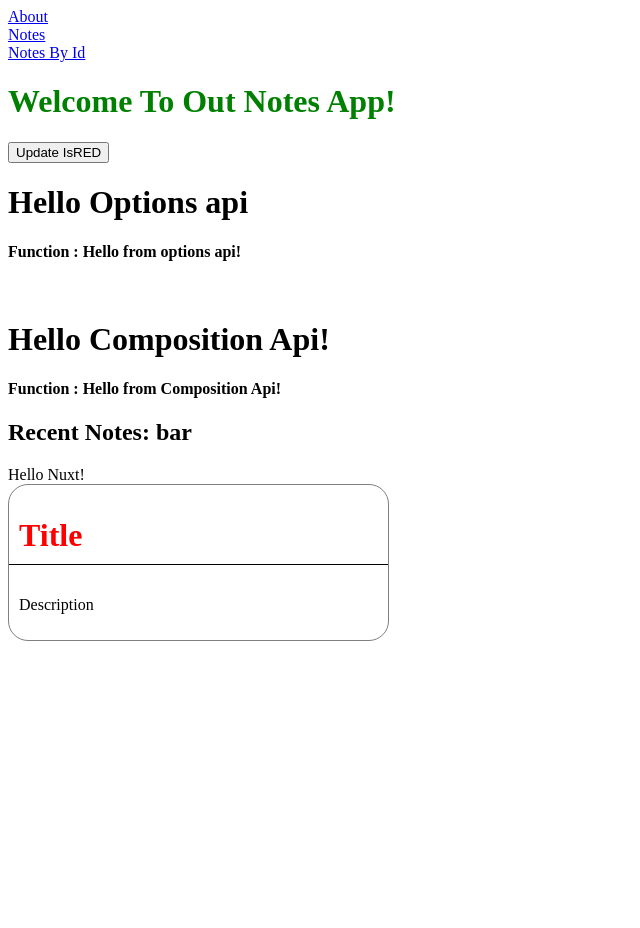
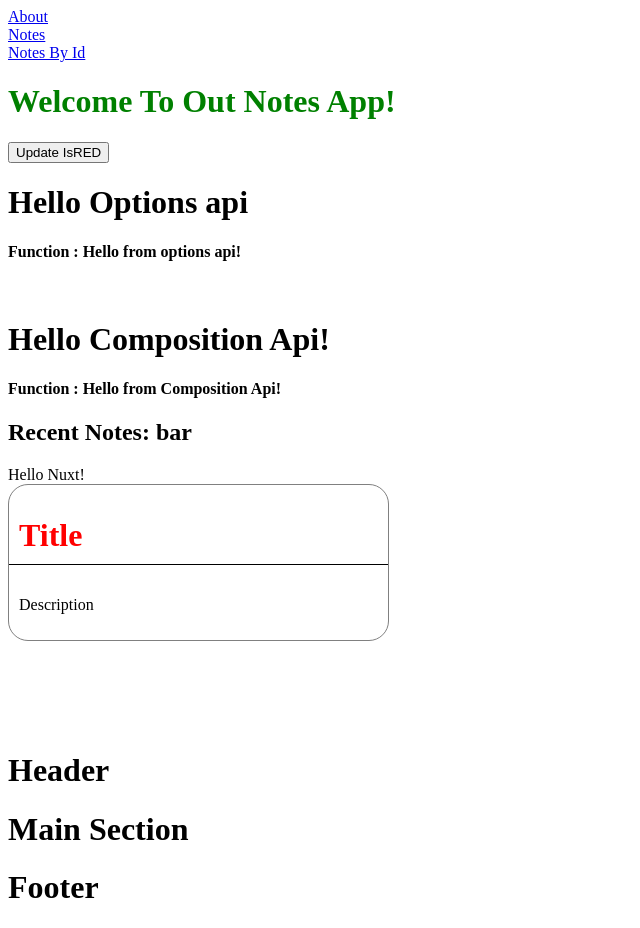
Before and after one commit to VIRGO96/nuxt-mastering, a Nuxt app: page / in a window 1280 px wide. Shown: the whole page, without its empty margins (0-640 px from the left). Before the commit the page ends 800 px from the top, so only its background shows below. Built offline with nearby package versions, Linux system fonts and the light colour scheme.

Commit message:
module  props, emits & slots

```diff
--- /dev/null
+++ b/components/ChildComponent.vue
@@ -0,0 +1,21 @@
+<template>
+    <!-- <p>This is Child Component</p> -->
+    <h1>{{ message }}</h1>
+
+    <!-- <button @click="sendUpdate">Click Me</button> -->
+</template>
+
+<script setup>
+const emit = defineEmits(['update']);
+
+const props = defineProps({
+    message: {
+        type: String,
+        default: 'This is a default value!',
+    },
+});
+
+const sendUpdate = () => {
+    emit('update', 'Value from child');
+};
+</script>
--- /dev/null
+++ b/components/Notes/ChildSlotComponent.vue
@@ -0,0 +1,19 @@
+<template>
+    <div>
+        <header>
+            <slot name="header" :value="value">Default Header</slot>
+        </header>
+        <main>
+            <slot :value="mainValue"></slot>
+        </main>
+        <footer>
+            <slot name="footer" :message="footerValue">Default Footer</slot>
+        </footer>
+    </div>
+</template>
+
+<script setup>
+const value = ref('Header');
+const mainValue = ref('Main Section');
+const footerValue = ref('Footer');
+</script>
--- a/pages/index.vue
+++ b/pages/index.vue
@@ -1,26 +1,50 @@
 <template>
-<Banner/>
+    <Banner />
 
-<!--  -->
-<options-api/>
+    <!--  -->
+    <options-api />
 
-<br>
+    <br />
 
-<composition-api/>
+    <composition-api />
 
-<!--  -->
+    <!--  -->
 
-<h2>Recent Notes: {{ foo }}</h2>
-{{ $hello('Nuxt!') }}
-{{ $consoleIt(foo) }}
- <NoteCard/>
+    <h2>Recent Notes: {{ foo }}</h2>
+    {{ $hello('Nuxt!') }}
+    {{ $consoleIt(foo) }}
+    <NoteCard />
+
+    <!--  -->
+
+    <br />
+    <br />
+    <br />
+    <br />
+    <br />
+    <ChildSlotComponent>
+        <template v-slot:header="{ value }">
+            <ChildComponent :message="value" />
+        </template>
+        <template v-slot="{ value }">
+            <h1>{{ value }}</h1>
+        </template>
+        <template v-slot:footer="{ message }">
+            <h1>{{ message }}</h1>
+        </template>
+    </ChildSlotComponent>
 </template>
 
 <script setup>
-const foo=useFoo()
-const {$hello,$consoleIt}=useNuxtApp()
+const dynamicValue = ref('Hello from parent!');
+
+const foo = useFoo();
+const { $hello, $consoleIt } = useNuxtApp();
 console.log('useNextApp(): ', useNuxtApp());
+
+const handleUpdate = (value) => {
+    console.log('handleUpdate -->', value);
+};
 </script>
 
-<style>
-</style>
+<style></style>
```
